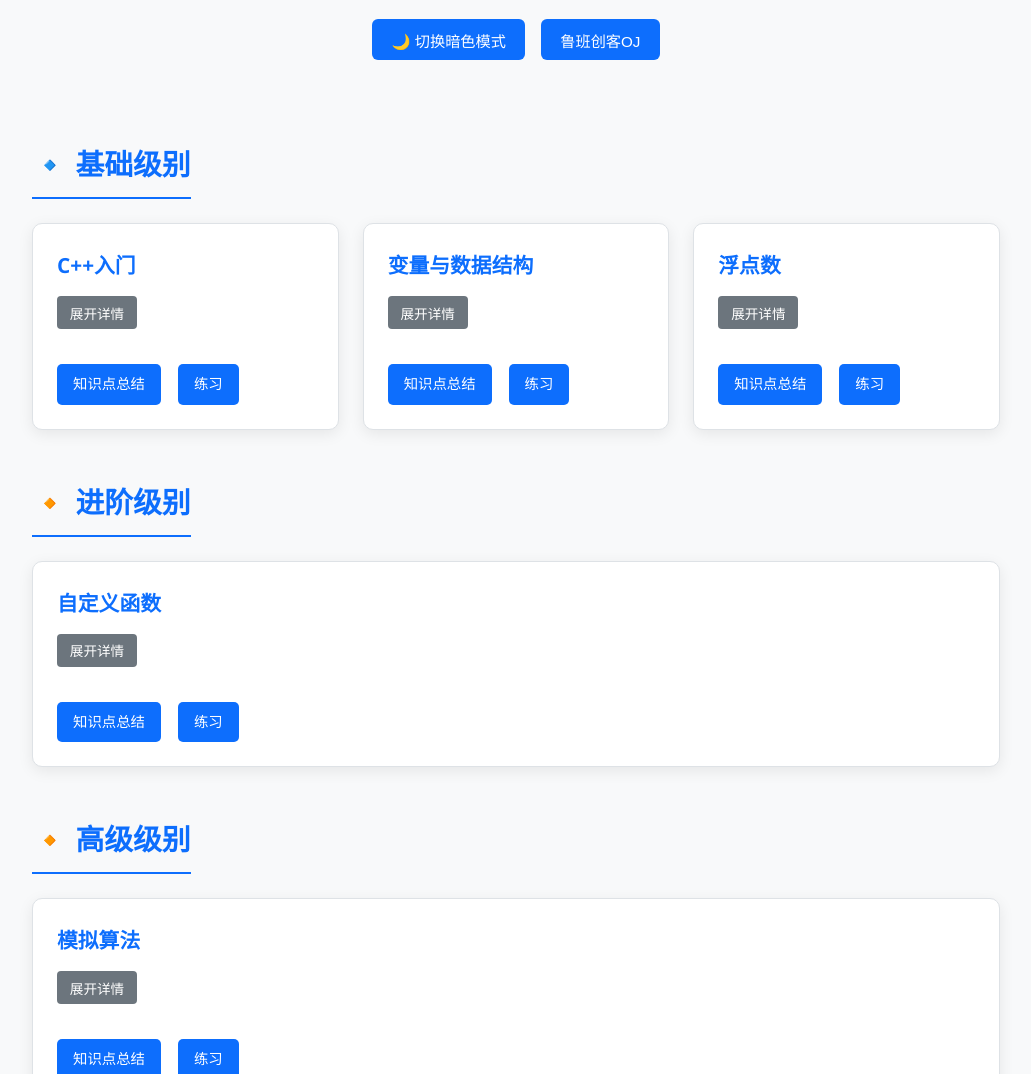
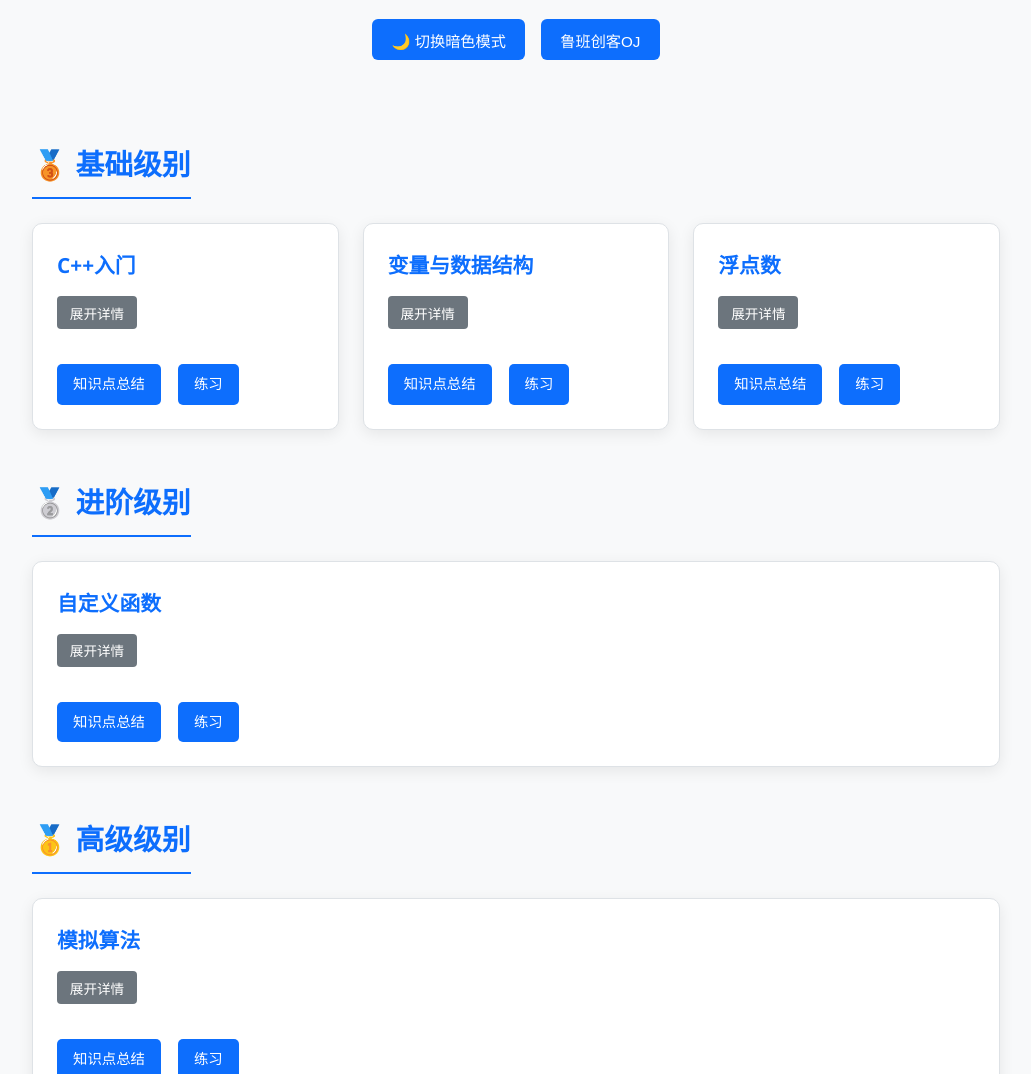
Before and after one commit to C7113/K_Space, a plain HTML site: page index.htm in a window 1280 px wide. Shown: the part 179-1253 px from the top of the page, without its empty margins (124-1155 px from the left). Drawn offline with Linux system fonts and the light colour scheme.

Commit message:
更新图标

```diff
--- a/index.htm
+++ b/index.htm
@@ -185,7 +185,7 @@
 
     <!-- === 基础级别 === -->
     <section class="level-section">
-      <h2 class="level-title">🔹 基础级别</h2>
+      <h2 class="level-title">🥉 基础级别</h2>
        <div class="topic-grid">
         <div class="topic-card">
           <h3>C++入门</h3>
@@ -229,7 +229,7 @@
 
     <!-- === 进阶级别 === -->
     <section class="level-section">
-      <h2 class="level-title">🔸 进阶级别</h2>
+      <h2 class="level-title">🥈 进阶级别</h2>
       <div class="topic-grid">
         <div class="topic-card">
           <h3>自定义函数</h3>
@@ -248,7 +248,7 @@
 
     <!-- === 高级别 === -->
     <section class="level-section">
-      <h2 class="level-title">🔸 高级级别</h2>
+      <h2 class="level-title">🥇 高级级别</h2>
       <div class="topic-grid">
         <div class="topic-card">
           <h3>模拟算法</h3>
```
